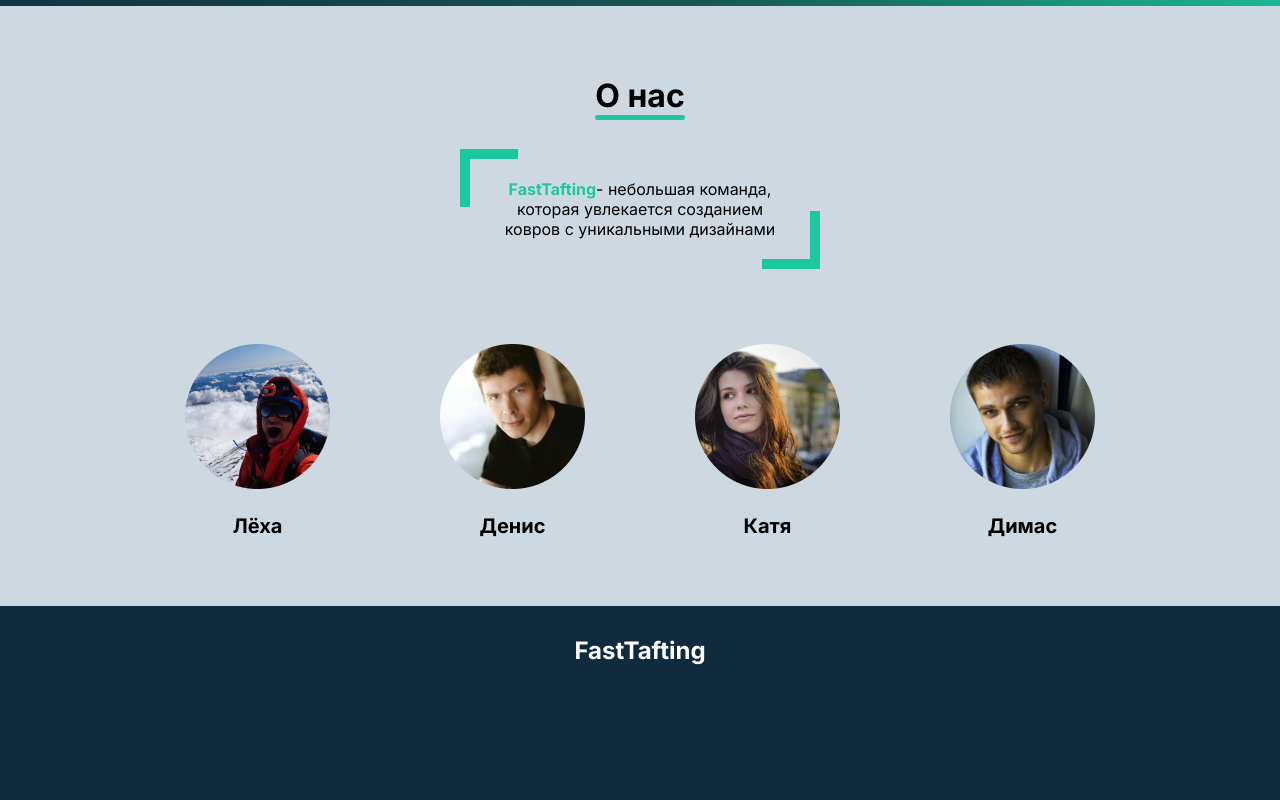
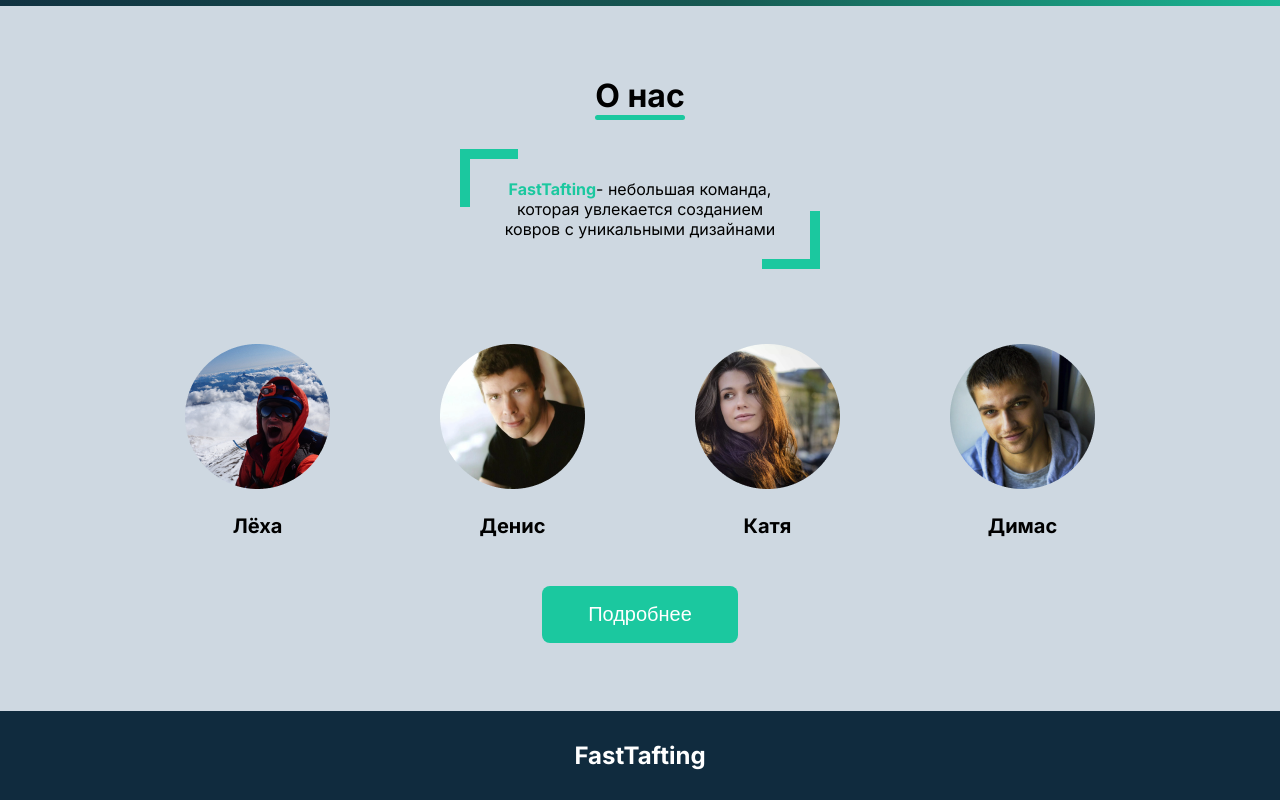
Before and after one commit to Maria1564/site-visitka, a React (Create React App) app: page / in a window 1280 px wide. Shown: the part 882-1682 px from the top of the page. Before the commit the page ends 1577 px from the top, so only its background shows below. Built offline with nearby package versions, Linux system fonts and the light colour scheme; the HTML template or start-up script is replaced by a standard one.

Commit message:
add: component Button fix: HomeAbout

```diff
--- a/src/Pages/Home/HomeAbout/HomeAbout.jsx
+++ b/src/Pages/Home/HomeAbout/HomeAbout.jsx
@@ -1,5 +1,6 @@
 import React from "react";
 import s from "./HomeAbout.module.css";
+import { Button } from "../../../components/ui";
 
 const HomeAbout = () => {
   return (
@@ -47,7 +48,7 @@ const HomeAbout = () => {
               <p className={s.name}>Димас</p>
             </div>
           </div>
-          {/* <Button/> */}
+          <Button text="Подробнее" to="aboutUs"/>
         </div>
       </div>
     </section>
--- a/src/Pages/Home/HomeAbout/HomeAbout.module.css
+++ b/src/Pages/Home/HomeAbout/HomeAbout.module.css
@@ -60,8 +60,9 @@
     align-items:center;
     justify-content: center;
     flex-wrap: wrap;
-    text-align: center
-    ;
+    text-align: center;
+    margin-bottom: 48px;
+    text-align: center;
 }
 
 .name {
--- /dev/null
+++ b/src/components/ui/Button/Button.css
@@ -0,0 +1,19 @@
+.btn {
+    background: var(--color-green);
+    border: 2px solid #ffffff00;
+    border-radius: 8px;
+    padding: 15px 44px;
+    transition: var(--transition);
+    cursor: pointer;
+}
+
+.btn:hover{
+    background: var(--color-dark-primary);
+    border: 2px solid var(--color-text-light);
+    transform: scale(1.2);
+}
+
+.btn > a{
+    font-size: 20px;
+    color: var(--color-text-light);
+}
--- /dev/null
+++ b/src/components/ui/Button/Button.jsx
@@ -0,0 +1,13 @@
+import React from 'react'
+import "./Button.css"
+import { Link } from 'react-router-dom'
+
+
+
+const Button = ({text, to}) => {
+  return (
+    <button type='button' className="btn"><Link to={`/${to}`}>{text}</Link></button>
+  )
+}
+
+export default Button
--- /dev/null
+++ b/src/components/ui/index.js
@@ -0,0 +1,3 @@
+import Button from "./Button/Button";
+
+export {Button}
```
